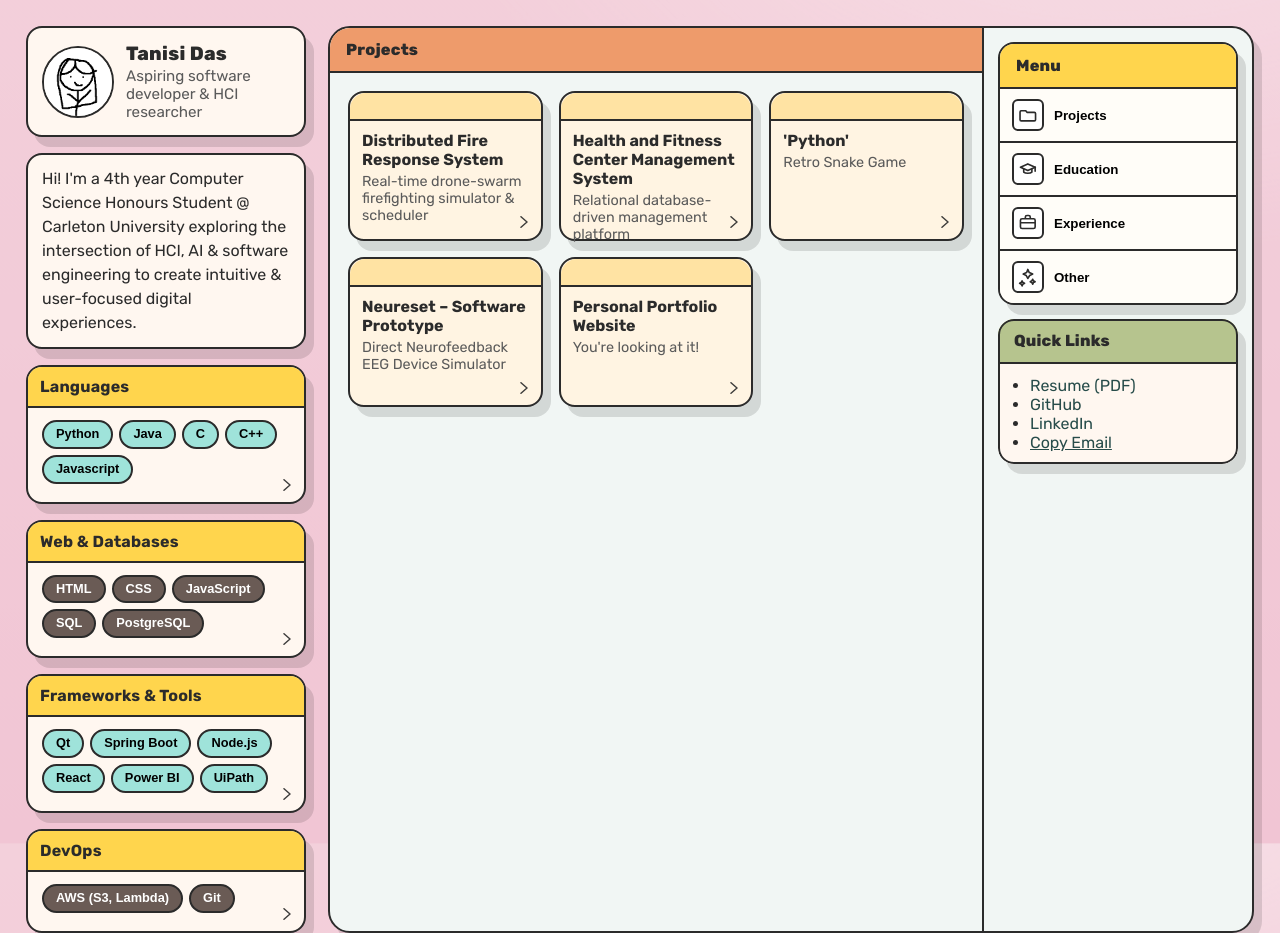
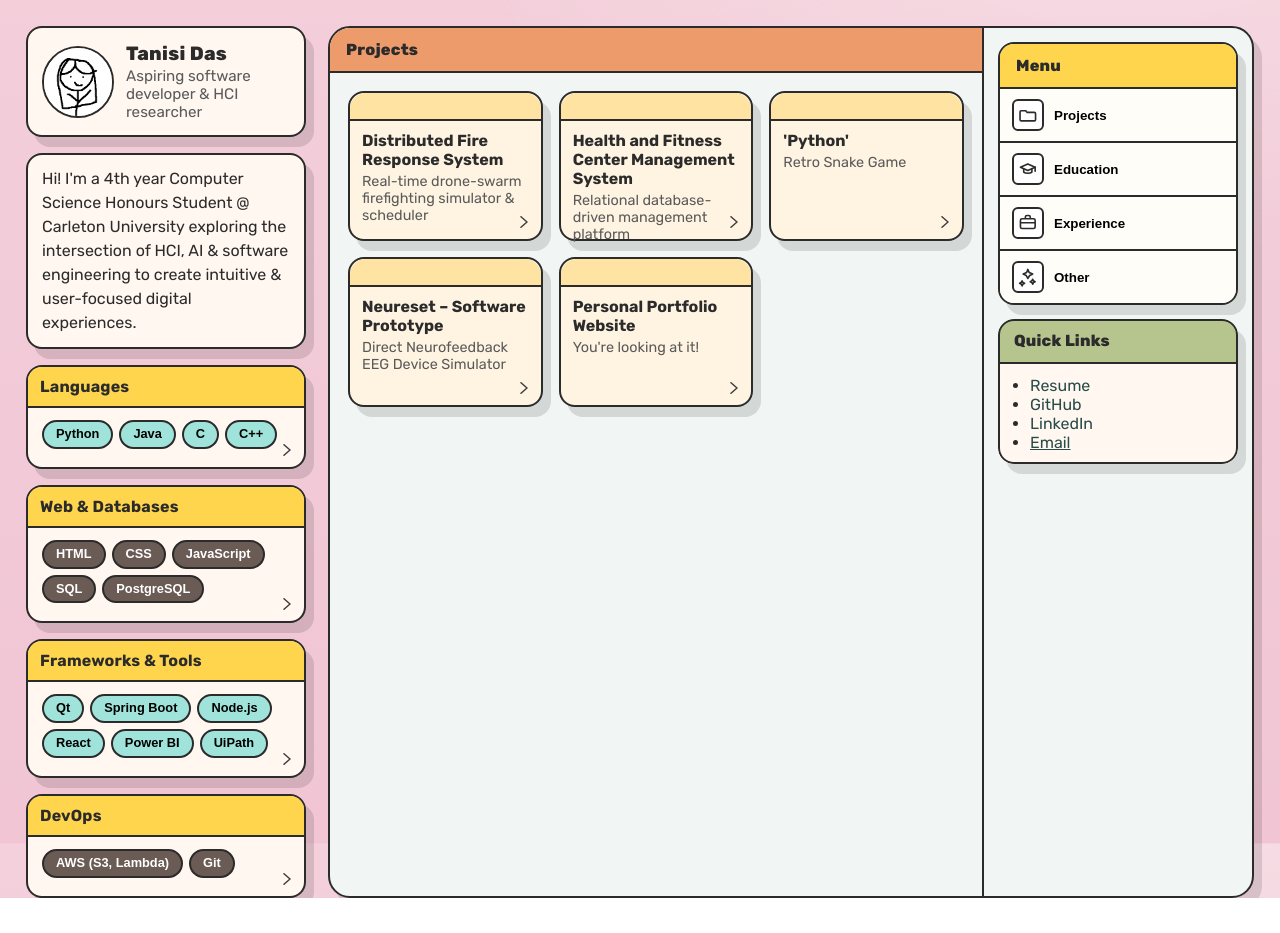
Before and after one commit to rockbjson/my-portfolio, a React (Vite) app: page /#projects in a window 1280 px wide. After the commit the page ends 898 px from the top, so only its background shows below. Built offline with nearby package versions, Linux system fonts and the light colour scheme.

Commit message:
Update App.jsx

```diff
--- a/src/App.jsx
+++ b/src/App.jsx
@@ -153,11 +153,21 @@ function ControlModal({ control, onClose }) {
   if (!control) return null;
 
   const messages = {
-    "Languages": "These are the programming languages I’m most fluent in — the backbone of all my software projects.",
-    "Web & Databases": "Core web technologies and database tools I use to build full-stack applications.",
-    "Frameworks & Tools": "Development frameworks and utilities that streamline my workflow and design process.",
-    "DevOps": "Cloud and deployment tools that support scalability, automation, and version control."
+    "Languages": "",
+    "Web & Databases": "",
+    "Frameworks & Tools": "",
+    "DevOps": ""
   };
+
+  // Pills content to mirror the widgets
+  const pillsBySection = {
+    "Languages": { items: ["Python","Java","C","C++","Javascript","Go","Haskell","Bash","Powershell"], brown: false },
+    "Web & Databases": { items: ["HTML","CSS","Tailwind CSS","Bootstrap","REST APIs","MongoDB","PostgreSQL"], brown: true },
+    "Frameworks & Tools": { items: ["Qt","Spring Boot","Node.js","React.js","Vite","Power BI","UiPath"], brown: false },
+    "DevOps": { items: ["AWS (S3, Lambda)","Git/GitHub"], brown: true }
+  };
+
+  const data = pillsBySection[control] || { items: [], brown: false };
 
   return (
     <div className="modal-overlay" onClick={onClose}>
@@ -168,7 +178,19 @@ function ControlModal({ control, onClose }) {
           <button type="button" className="modal-close" onClick={onClose}>✕</button>
         </div>
         <div className="modal-body">
-          <p>{messages[control] || "This section showcases my technical expertise."}</p>
+
+          {/* Added pills below the message, matching each widget's style */}
+          <div style={{ marginTop: 6 }}>
+            {data.items.map((t) => (
+              <span
+                key={t}
+                className={`pill${data.brown ? " brown" : ""}`}
+                style={{ marginBottom: 8 }}
+              >
+                {t}
+              </span>
+            ))}
+          </div>
         </div>
       </div>
     </div>
@@ -209,7 +231,7 @@ export default function App() {
       if (e.target instanceof HTMLInputElement || e.target instanceof HTMLTextAreaElement || e.target instanceof HTMLButtonElement) return;
       if (e.key >= "1" && e.key <= "4") {
         const idx = Number(e.key) - 1;
-        if (map[idx]) handleTab(map[idx]);
+               if (map[idx]) handleTab(map[idx]);
       }
     };
     window.addEventListener("keydown", onKey);
@@ -264,7 +286,7 @@ export default function App() {
       title: "Personal Portfolio Website",
       subtitle: "You're looking at it!",
       description: "Built a responsive portfolio website with retro-style UI, smooth animations, and clear project showcases—highlighting both technical and design skills.",
-      tech: ["HTML", "CSS", "JavaScript", "React", "Tailwind CSS"],
+      tech: ["React.js", "Vite", "JavaScript", "HTML", "Tailwind CSS", "Node.js", "Git", "AWS S3/Route 53/Amplify"],
       links: { code: "https://github.com/rockbjson" } },
   ];
 
@@ -308,7 +330,6 @@ export default function App() {
                     <button type="button" className="pill">Java</button>
                     <button type="button" className="pill">C</button>
                     <button type="button" className="pill">C++</button>
-                    <button type="button" className="pill">Javascript</button>
                   </>
                 )}
                 {section === "Web & Databases" && (
@@ -415,7 +436,7 @@ export default function App() {
                 <ul style={{ margin: 0, paddingLeft: 18 }}>
                   {/* Resume opens directly in a new tab (inline PDF) */}
                   <li>
-                    <a href="/resume.pdf" target="_blank" rel="noreferrer">Resume (PDF)</a>
+                    <a href="/resume.pdf" target="_blank" rel="noreferrer">Resume</a>
 
                   </li>
                   <li><a href="https://github.com/rockbjson" target="_blank" rel="noreferrer">GitHub</a></li>
@@ -430,7 +451,7 @@ export default function App() {
                       }}
                       aria-label="Copy email address"
                     >
-                      Copy Email
+                      Email
                     </button>
                   </li>
                 </ul>
```
